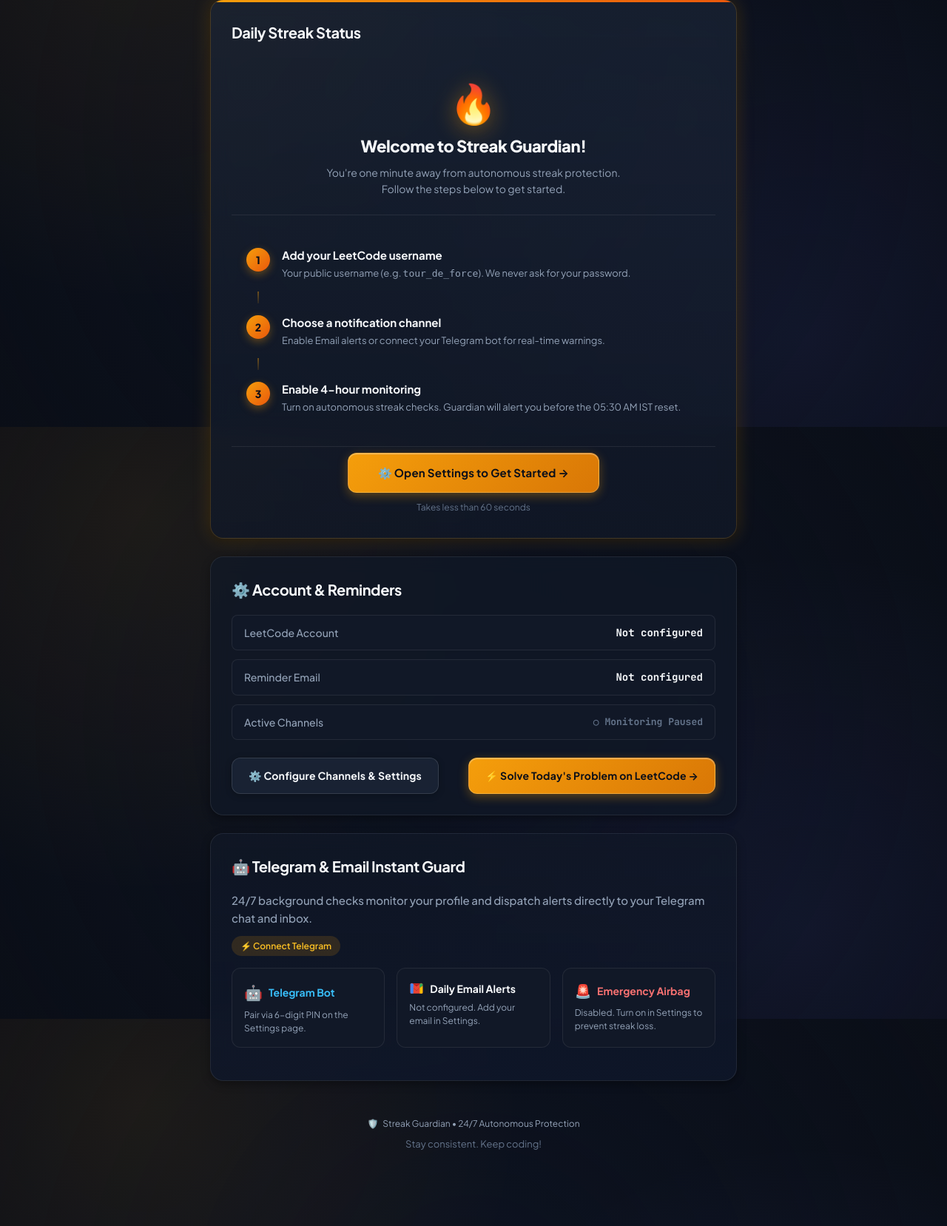
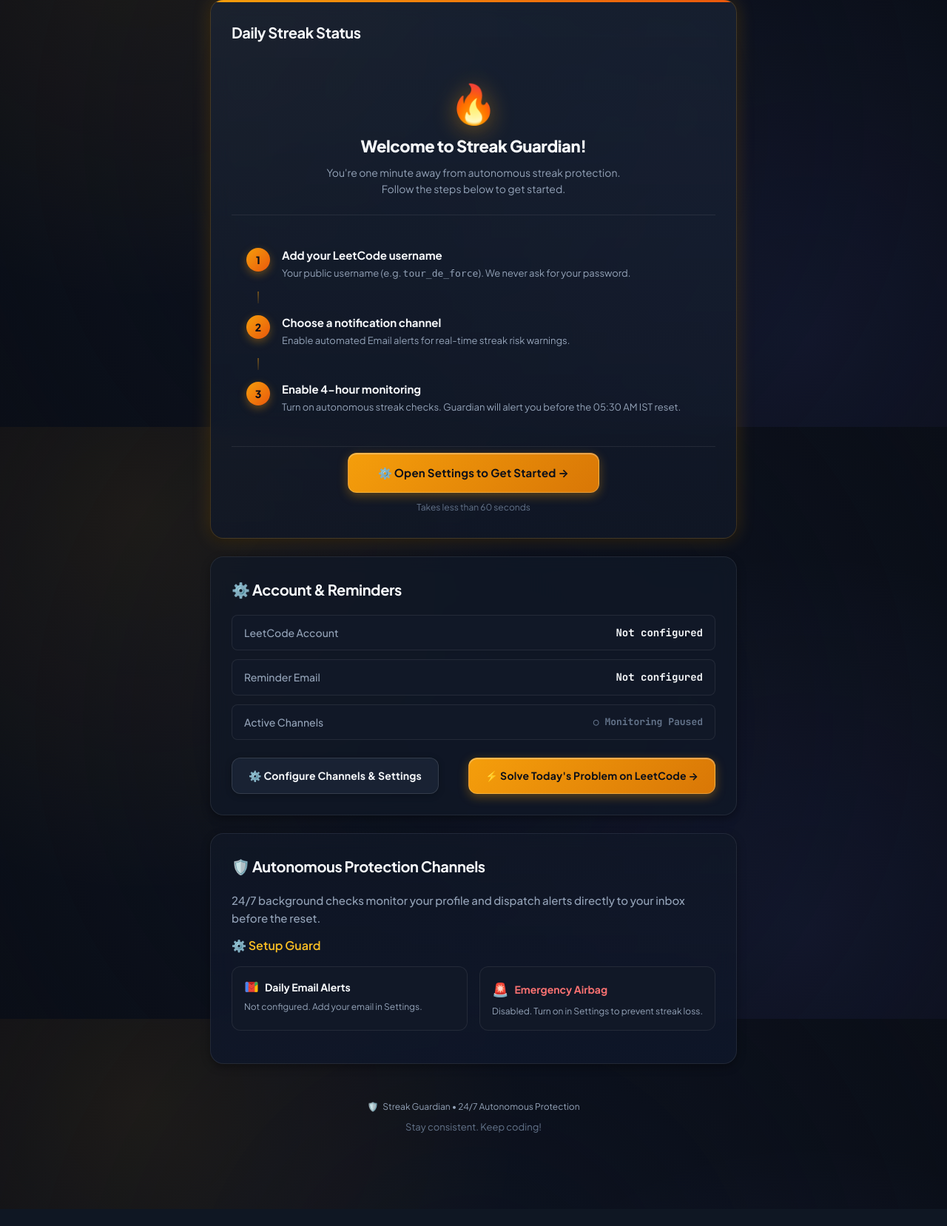
Before and after one commit to venkadesh-07/Leetcode-Streak-Guardian, a Flask app: page /dashboard in a window 1280 px wide. Shown: the part 223-1880 px from the top of the page at 74% size. After the commit the page ends 1857 px from the top, so only its background shows below. Run offline with Flask 3, Linux system fonts and the light colour scheme; the visitor is signed in with stand-in values (Sample User, id 1); data comes from the database, SQL or seed files in the repository; some libraries are stand-ins or nearby versions.

Commit message:
refactor: eliminate all frontend Telegram traces and drop unused columns from database

```diff
--- a/app/__init__.py
+++ b/app/__init__.py
@@ -178,6 +178,14 @@ def create_app(test_config=None):
                         except Exception:
                             pass
 
+                    # Clean up legacy and unwanted columns
+                    for drop_col in ["notify_telegram", "telegram_chat_id", "telegram_pin", "telegram_pin_expires_at", "notify_desktop", "notify_discord", "discord_webhook_url"]:
+                        try:
+                            conn.execute(text(f'ALTER TABLE "user" DROP COLUMN IF EXISTS {drop_col};'))
+                            conn.commit()
+                        except Exception:
+                            pass
+
                     # Grandfather existing users: anyone who already had a LeetCode username
                     # set before this feature shipped is automatically marked as verified.
                     # New users must complete the bio token challenge to prove ownership.
--- a/app/models.py
+++ b/app/models.py
@@ -69,43 +69,11 @@ class User(UserMixin, db.Model):
         nullable=False,
         default=True,
     )
-    notify_desktop = db.Column(
-        db.Boolean,
-        nullable=False,
-        default=True,
-    )
-    notify_discord = db.Column(
-        db.Boolean,
-        nullable=False,
-        default=False,
-    )
-    discord_webhook_url = db.Column(
-        db.String(255),
-        nullable=True,
-    )
-    notify_telegram = db.Column(
-        db.Boolean,
-        nullable=False,
-        default=False,
-    )
-    telegram_chat_id = db.Column(
-        db.String(64),
-        nullable=True,
-    )
     api_token = db.Column(
         db.String(64),
         unique=True,
         nullable=True,
         index=True,
-    )
-    telegram_pin = db.Column(
-        db.String(6),
-        nullable=True,
-        index=True,
-    )
-    telegram_pin_expires_at = db.Column(
-        db.BigInteger,
-        nullable=True,
     )
     auto_rescue_enabled = db.Column(
         db.Boolean,
--- a/app/templates/dashboard.html
+++ b/app/templates/dashboard.html
@@ -55,7 +55,7 @@
                             <div class="step-number">2</div>
                             <div class="step-content">
                                 <strong>Choose a notification channel</strong>
-                                <p>Enable Email alerts or connect your Telegram bot for real-time warnings.</p>
+                                <p>Enable automated Email alerts for real-time streak risk warnings.</p>
                             </div>
                         </div>
                         <div class="onboarding-step-connector"></div>
@@ -181,13 +181,11 @@
                                     <span>Email Alerts</span>
                                 </span>
                             {% endif %}
-                            {% if user.notify_telegram and user.telegram_chat_id %}
-                                <span class="badge" style="background: rgba(0, 136, 204, 0.15); color: #38bdf8; font-size: 12px; padding: 4px 10px; border-radius: 9999px;">🤖 Telegram Bot</span>
-                            {% endif %}
+
                             {% if user.auto_rescue_enabled and user.leetcode_session %}
                                 <span class="badge" style="background: rgba(239, 68, 68, 0.15); color: #f87171; border: 1px solid rgba(239, 68, 68, 0.35); font-size: 12px; padding: 4px 10px; border-radius: 9999px;">🚨 Auto-Rescue Airbag</span>
                             {% endif %}
-                            {% if not (user.notify_email and user.reminder_email) and not (user.notify_telegram and user.telegram_chat_id) %}
+                            {% if not (user.notify_email and user.reminder_email) %}
                                 <span style="color: var(--warning-text); font-size: 13px;">⚠️ No channels configured</span>
                             {% endif %}
                         {% else %}
@@ -206,34 +204,21 @@
             </div>
         </section>
 
-        <!-- Telegram & Email Live Protection Status Card -->
+        <!-- Autonomous Protection Channels Card -->
         <section class="card" style="background: linear-gradient(180deg, rgba(17, 24, 39, 0.75) 0%, rgba(15, 23, 42, 0.85) 100%);">
             <div style="display: flex; justify-content: space-between; align-items: center; flex-wrap: wrap; gap: 12px; margin-bottom: 16px;">
                 <div>
-                    <h2>🤖 Telegram & Email Instant Guard</h2>
-                    <p class="subtitle" style="margin-bottom: 0;">24/7 background checks monitor your profile and dispatch alerts directly to your Telegram chat and inbox.</p>
+                    <h2>🛡️ Autonomous Protection Channels</h2>
+                    <p class="subtitle" style="margin-bottom: 0;">24/7 background checks monitor your profile and dispatch alerts directly to your inbox before the reset.</p>
                 </div>
-                {% if user.notify_telegram and user.telegram_chat_id %}
-                    <span class="badge" style="background: rgba(16, 185, 129, 0.15); color: #34d399; font-size: 12px; padding: 4px 12px; border-radius: 9999px;">🟢 Telegram Active</span>
+                {% if user.reminder_enabled %}
+                    <span class="badge badge-success">🟢 Guard Active</span>
                 {% else %}
-                    <a href="{{ url_for('main.settings') }}" class="badge" style="background: rgba(245, 158, 11, 0.15); color: #fbbf24; font-size: 12px; padding: 4px 12px; border-radius: 9999px; text-decoration: none;">⚡ Connect Telegram</a>
+                    <a href="{{ url_for('main.settings') }}" class="badge badge-warning" style="text-decoration: none;">⚙️ Setup Guard</a>
                 {% endif %}
             </div>
 
-            <div class="features-grid" style="margin: 0 0 16px 0;">
-                <div class="feature-box" style="padding: 16px;">
-                    <div style="display: flex; align-items: center; gap: 8px; margin-bottom: 6px;">
-                        <span style="font-size: 20px;">🤖</span>
-                        <strong style="color: #38bdf8; font-size: 14px;">Telegram Bot</strong>
-                    </div>
-                    <p class="feature-desc" style="font-size: 12px; margin-bottom: 0;">
-                        {% if user.notify_telegram and user.telegram_chat_id %}
-                            Linked (Chat ID: <code>{{ user.telegram_chat_id }}</code>). Send <code>/streak</code> anytime!
-                        {% else %}
-                            Pair via 6-digit PIN on the Settings page.
-                        {% endif %}
-                    </p>
-                </div>
+            <div class="features-grid" style="grid-template-columns: repeat(auto-fit, minmax(280px, 1fr)); margin: 0 0 16px 0;">
                 <div class="feature-box" style="padding: 16px;">
                     <div style="display: flex; align-items: center; gap: 8px; margin-bottom: 6px;">
                         <svg width="20" height="20" viewBox="0 0 24 24" fill="none" xmlns="http://www.w3.org/2000/svg" style="flex-shrink: 0;">
--- a/tests_verification.py
+++ b/tests_verification.py
@@ -517,14 +517,12 @@ class SecurityControlsTestCase(unittest.TestCase):
         print("  [PASS] Test 16: API token generation and uniqueness verified.")
 
     def test_17_multi_channel_settings(self):
-        """Verify email and telegram notification preferences and test-email route."""
+        """Verify email notification preferences and test-email route."""
         with self.app.app_context():
             user = User(email="channeluser@example.com", reminder_email="channeluser@example.com", leetcode_username="coder_1")
             user.set_password("Password123!")
             user.reminder_enabled = True
             user.notify_email = False
-            user.notify_telegram = True
-            user.telegram_chat_id = "987654321"
             db.session.add(user)
             db.session.commit()
             user_id = user.id
@@ -533,8 +531,6 @@ class SecurityControlsTestCase(unittest.TestCase):
         with self.app.app_context():
             u = db.session.get(User, user_id)
             self.assertFalse(u.notify_email)
-            self.assertTrue(u.notify_telegram)
-            self.assertEqual(u.telegram_chat_id, "987654321")
 
         # Login as user and verify send_test_email route rejects state without CSRF
         with self.client.session_transaction() as sess:
```
Also changed, not shown: app/static/style.css (+3 -92 lines), app/templates/index.html (+19 -19 lines).
